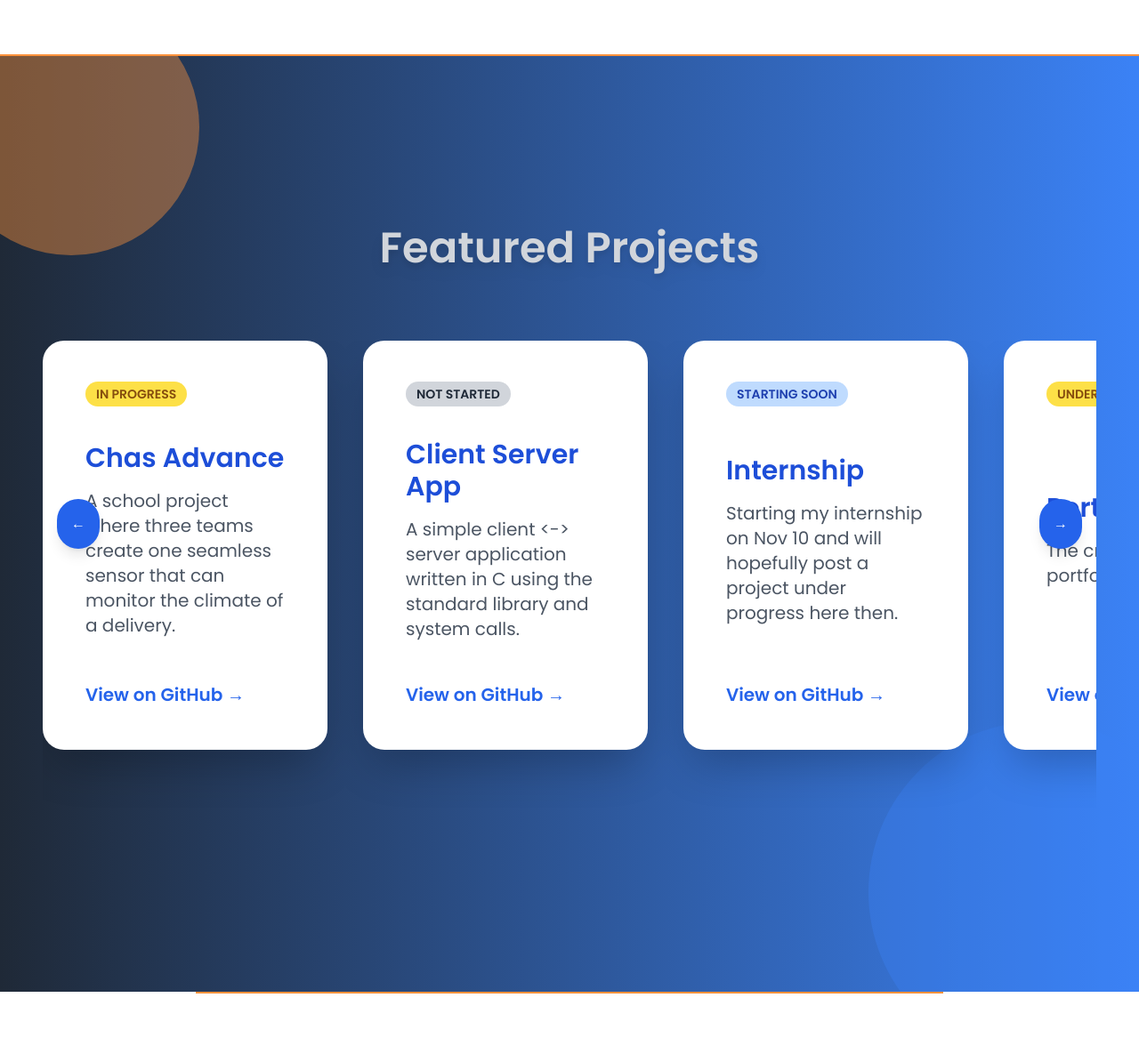
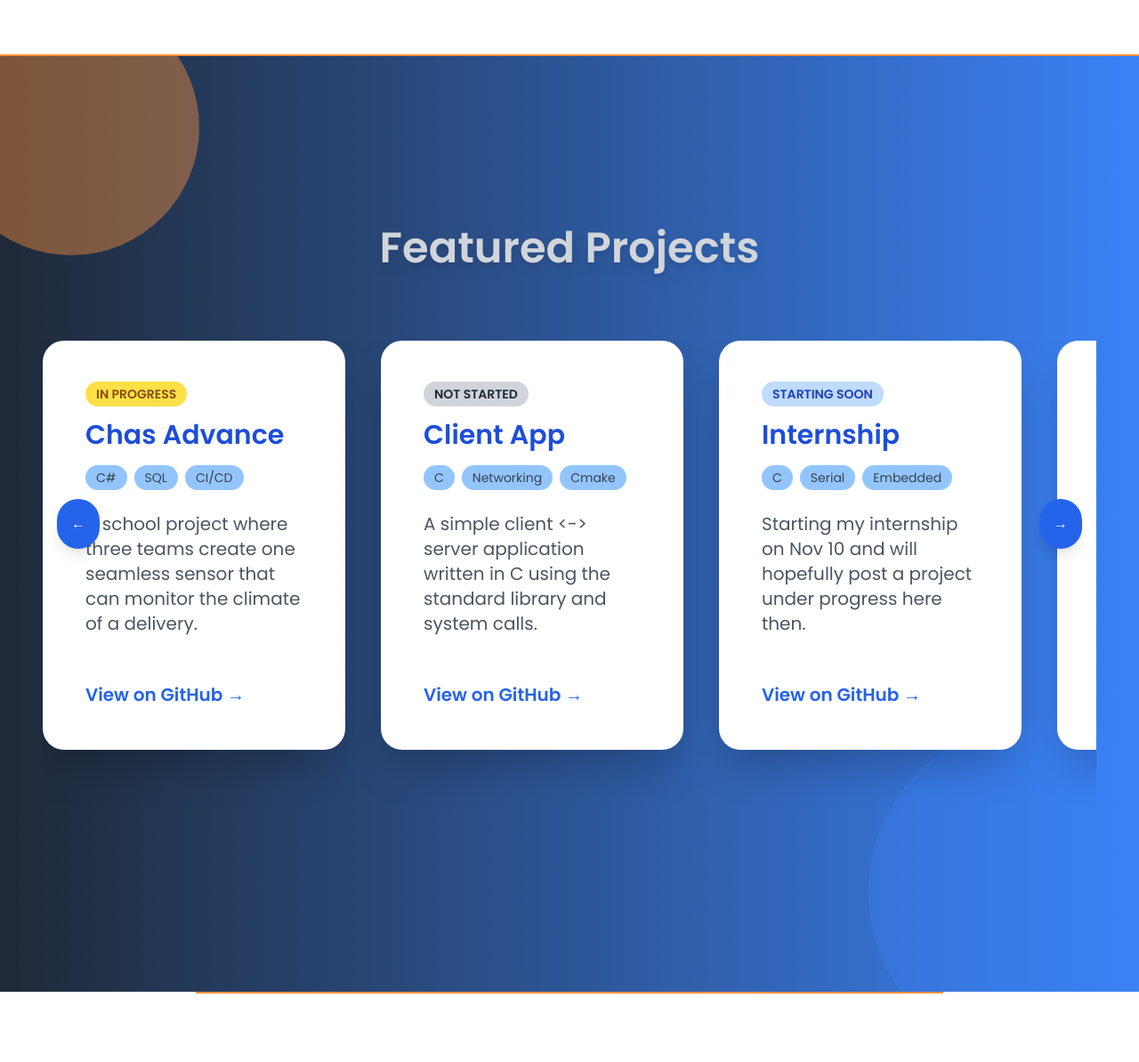
Before and after one commit to bubba-94/portfolio, a Django app: page / in a window 1280 px wide. Shown: the part 1377-2571 px from the top of the page at 89% size. Run offline with Django 5.2, Linux system fonts and the light colour scheme; some libraries are stand-ins or nearby versions.

Commit message:
Design updates
- Projects cards now include tags and View is in the bottom of the page

```diff
--- a/cv_app/templates/cv_app/sections/projects.html
+++ b/cv_app/templates/cv_app/sections/projects.html
@@ -1,4 +1,5 @@
-<section id="projects" class="relative bg-gradient-to-r from-gray-800 to-blue-500 py-48 overflow-hidden border-t-2 border-orange-400">
+<section id="projects"
+    class="relative bg-gradient-to-r from-gray-800 to-blue-500 py-48 overflow-hidden border-t-2 border-orange-400">
     <!-- Background animated circles -->
     <div class="absolute inset-0 pointer-events-none">
         <div class="bg-orange-400 opacity-30 rounded-full w-72 h-72 absolute -top-16 -left-16 animate-pulse"></div>
@@ -11,12 +12,14 @@
         </h2>
 
         <!-- ----------------------------------- SCROLL FUNCTION ----------------------------------- -->
-        <div id="projectScroll" class="flex gap-10 overflow-x-auto scroll-smooth snap-x snap-mandatory pb-20 no-scrollbar">
+        <div id="projectScroll"
+            class="flex gap-10 overflow-x-auto scroll-smooth snap-x snap-mandatory pb-20 no-scrollbar">
 
 
             <!-- ----------------------------------- CARD ----------------------------------- -->
             <div
-                class="bg-white rounded-3xl shadow-2xl hover:shadow-3xl transition p-12 min-w-[320px] h-[460px] flex flex-col justify-between snap-center">
+                class="bg-white rounded-3xl shadow-2xl hover:shadow-3xl transition p-12 min-w-[340px] h-[460px] flex flex-col justify-between snap-center">
+                <div class="flex flex-col flex-grow">
 
                     <!-- Status badge -->
                     <p class="mb-4">
@@ -27,19 +30,27 @@
 
                     <div>
                         <h3 class="text-3xl font-semibold text-blue-700 mb-4">Chas Advance</h3>
+                        <div class="flex flex-wrap gap-2 mb-6">
+                            <span class="text-sm px-3 py-1 rounded-full bg-blue-300 text-gray-700 font-medium">C#</span>
+                            <span class="text-sm px-3 py-1 rounded-full bg-blue-300 text-gray-700 font-medium">SQL</span>
+                            <span class="text-sm px-3 py-1 rounded-full bg-blue-300 text-gray-700 font-medium">CI/CD</span>
+                        </div>
                         <p class="text-gray-600 text-xl mb-6">
-                        A school project where three teams create one seamless sensor that can monitor the climate of a delivery.
+                            A school project where three teams create one seamless sensor that can monitor the climate
+                            of a delivery.
                         </p>
                     </div>
-                <div>
+                    <div class="mt-auto">
                         <a href="https://github.com/G1-H25/Backend" target="_blank"
                             class="text-blue-600 font-semibold hover:underline text-xl ">View on GitHub →</a>
+                    </div>
                 </div>
             </div>
 
             <!-- ----------------------------------- CARD ----------------------------------- -->
             <div
-                class="bg-white rounded-3xl shadow-2xl hover:shadow-3xl transition p-12 min-w-[320px] h-[460px] flex flex-col justify-between snap-center">
+                class="bg-white rounded-3xl shadow-2xl hover:shadow-3xl transition p-12 min-w-[340px] h-[460px] flex flex-col justify-between snap-center">
+                <div class="flex flex-col flex-grow">
 
                     <p class="mb-4">
                         <span class="px-3 py-1 rounded-full text-sm font-semibold bg-gray-300 text-gray-800">
@@ -48,20 +59,29 @@
                     </p>
 
                     <div>
-                    <h3 class="text-3xl font-semibold text-blue-700 mb-4">Client Server App</h3>
+                        <h3 class="text-3xl font-semibold text-blue-700 mb-4">Client App</h3>
+                        <div class="flex flex-wrap gap-2 mb-6">
+                            <span class="text-sm px-3 py-1 rounded-full bg-blue-300 text-gray-700 font-medium">C</span>
+                            <span class="text-sm px-3 py-1 rounded-full bg-blue-300 text-gray-700 font-medium">Networking</span>
+                            <span class="text-sm px-3 py-1 rounded-full bg-blue-300 text-gray-700 font-medium">Cmake</span>
+                        </div>
                         <p class="text-gray-600 text-xl mb-6">
                             A simple client <-> server application written in C using the standard library and system calls.
                         </p>
                     </div>
-                <div>
+
+                    <div class="mt-auto">
                         <a href="https://github.com/bubba-94/bubba-libcurl" target="_blank"
                         class="text-blue-600 font-semibold hover:underline text-xl">View on GitHub →</a>
                     </div>
                 </div>
+            </div>
+
 
             <!-- ----------------------------------- CARD ----------------------------------- -->
             <div
-                class="bg-white rounded-3xl shadow-2xl hover:shadow-3xl transition p-12 min-w-[320px] h-[460px] flex flex-col justify-between snap-center">
+                class="bg-white rounded-3xl shadow-2xl hover:shadow-3xl transition p-12 min-w-[340px] h-[460px] flex flex-col justify-between snap-center">
+                <div class="flex flex-col flex-grow">
 
                     <p class="mb-4">
                         <span class="px-3 py-1 rounded-full text-sm font-semibold bg-blue-200 text-blue-800">
@@ -71,19 +91,27 @@
 
                     <div>
                         <h3 class="text-3xl font-semibold text-blue-700 mb-4">Internship</h3>
+                        <div class="flex flex-wrap gap-2 mb-6">
+                            <span class="text-sm px-3 py-1 rounded-full bg-blue-300 text-gray-700 font-medium">C</span>
+                            <span class="text-sm px-3 py-1 rounded-full bg-blue-300 text-gray-700 font-medium">Serial</span>
+                            <span class="text-sm px-3 py-1 rounded-full bg-blue-300 text-gray-700 font-medium">Embedded</span>
+                        </div>
                         <p class="text-gray-600 text-xl mb-6">
                             Starting my internship on Nov 10 and will hopefully post a project under progress here then.
                         </p>
                     </div>
-                <div>
+
+                    <div class="mt-auto">
                         <a href="https://github.com/bubba-94/bubba-94" target="_blank"
                         class="text-blue-600 font-semibold hover:underline text-xl">View on GitHub →</a>
+                    </div>
                 </div>
             </div>
 
             <!-- ----------------------------------- CARD ----------------------------------- -->
             <div
-                class="bg-white rounded-3xl shadow-2xl hover:shadow-3xl transition p-12 min-w-[320px] h-[460px] flex flex-col justify-between snap-center">
+                class="bg-white rounded-3xl shadow-2xl hover:shadow-3xl transition p-12 min-w-[360px] h-[460px] flex flex-col justify-between snap-center">
+                <div class="flex flex-col flex-grow">
 
                     <p class="mb-4">
                         <span class="px-3 py-1 rounded-full text-sm font-semibold bg-yellow-300 text-yellow-800">
@@ -93,13 +121,49 @@
 
                     <div>
                         <h3 class="text-3xl font-semibold text-blue-700 mb-4">Portfolio</h3>
+                        <div class="flex flex-wrap gap-2 mb-6">
+                            <span class="text-sm px-3 py-1 rounded-full bg-blue-300 text-gray-700 font-medium">HTML</span>
+                            <span class="text-sm px-3 py-1 rounded-full bg-blue-300 text-gray-700 font-medium">Django</span>
+                            <span
+                            class="text-sm px-3 py-1 rounded-full bg-blue-300 text-gray-700 font-medium">TailwindCSS</span>
+                        </div>
+
                         <p class="text-gray-600 text-xl mb-6">
                             The creation of my portfolio website
                         </p>
                     </div>
-                <div>
+
+                    <div class="mt-auto">
                         <a href="https://github.com/bubba-94/portfolio" target="_blank"
                         class="text-blue-600 font-semibold hover:underline text-xl">View on GitHub →</a>
+                    </div>
+                </div>
+            </div>
+            <!------------------------------------CARD--------------------------------------->
+            <div
+                class="bg-white rounded-3xl shadow-2xl hover:shadow-3xl transition p-12 min-w-[340px] h-[460px] flex flex-col justify-between snap-center">
+                <div class="flex flex-col flex-grow">
+
+                    <p class="mb-4">
+                        <span class="px-3 py-1 rounded-full text-sm font-semibold bg-red-300 text-red-800">
+                            DNF
+                        </span>
+                    </p>
+
+                    <div>
+                        <h3 class="text-3xl font-semibold text-blue-700 mb-4">Komvux Prog 2</h3>
+                        <div class="flex flex-wrap gap-2 mb-6">
+                            <span class="text-sm px-3 py-1 rounded-full bg-blue-300 text-gray-700 font-medium">C#</span>
+                        </div>
+                        <p class="text-gray-600 text-xl mb-6">
+                            C# Komvux course for Programming 2
+                        </p>
+                    </div>
+
+                    <div class="mt-auto">
+                        <a href="https://github.com/bubba-94/prog-2-komvux" target="_blank"
+                        class="text-blue-600 font-semibold hover:underline text-xl">View on GitHub →</a>
+                    </div>
                 </div>
             </div>
 
@@ -128,7 +192,13 @@
 
     <!-- Hide scrollbar for cleaner look -->
     <style>
-        .no-scrollbar::-webkit-scrollbar { display: none; }
-        .no-scrollbar { -ms-overflow-style: none; scrollbar-width: none; }
+        .no-scrollbar::-webkit-scrollbar {
+            display: none;
+        }
+
+        .no-scrollbar {
+            -ms-overflow-style: none;
+            scrollbar-width: none;
+        }
     </style>
 </section>
```
Lines whose indentation alone changed are shown as unchanged.
